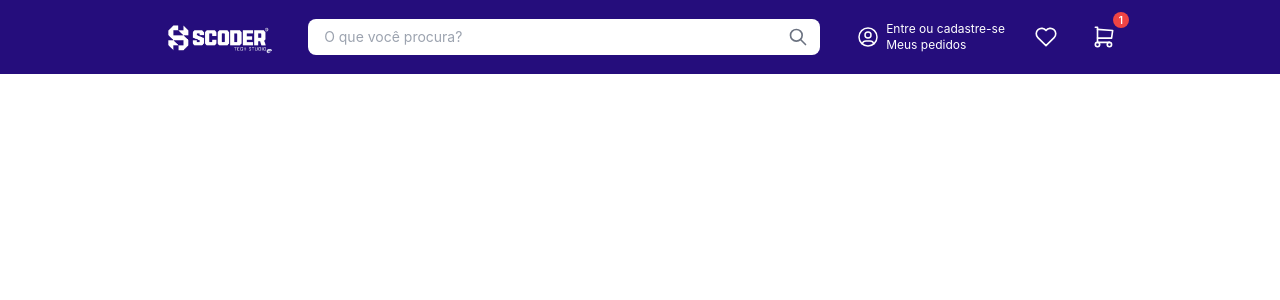
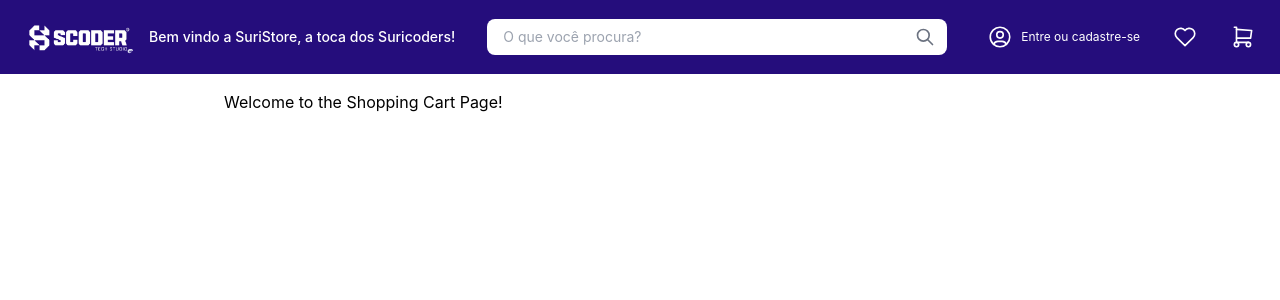
Before and after one commit to FabioHenriqueSCC/SuriStore-Scoder-Challenge, a React (Vite) app in the folder interface/: page /shopping-cart in a window 1280 px wide. Shown: the top 300 px of the page. Built offline with nearby package versions, Linux system fonts and the light colour scheme.

Commit message:
feat: new shopping cart page

```diff
--- a/interface/src/components/Header/Header.tsx
+++ b/interface/src/components/Header/Header.tsx
@@ -4,32 +4,46 @@ import {
   IconHeart,
   IconShoppingCart,
 } from "@tabler/icons-react";
+import { useMemo } from "react";
+import { useNavigate } from "react-router-dom";
+import { useHeaderContext } from "../../contexts/Header/HeaderContext";
+
+import type { Product } from "../../types/products";
 
 import LogoScoder from "../../assets/LogoScoder.png";
 
-/**
- * Header component for the application.
- *
- * This component renders a header section that includes:
- * - A logo on the left.
- * - A search bar in the center for users to search for products or information.
- * - A set of buttons on the right for account management, favorites, and the shopping cart.
- *
- * The search input field has an icon on the right and focuses on user experience with clear call-to-action buttons.
- * The shopping cart button includes a notification badge to show the number of items in the cart.
- *
- * @returns {JSX.Element} The header section of the application, containing navigation and user interaction elements.
- *
- * @example
- * // Example usage:
- * // In your main file, you can render the Header component like this:
- * // <Header />
- */
+type CartItem = Product & { quantity: number };
 const Header = () => {
+  const { shoppingCart } = useHeaderContext();
+
+  const navigate = useNavigate();
+
+  const processedCart = useMemo(() => {
+    if (!shoppingCart) return [];
+
+    const cartWithQuantities = shoppingCart.reduce((acc, product) => {
+      const existingProduct = acc[product.id];
+      if (existingProduct) {
+        existingProduct.quantity += 1;
+      } else {
+        acc[product.id] = { ...product, quantity: 1 };
+      }
+      return acc;
+    }, {} as Record<number, CartItem>);
+
+    return Object.values(cartWithQuantities);
+  }, [shoppingCart]);
+
+  const totalItems = shoppingCart ? shoppingCart.length : 0;
+
   return (
     <header className="bg-[#250D7C] p-4 flex items-center justify-center space-x-4 sm:space-x-6 md:space-x-8">
-      <img src={LogoScoder} alt="Logo Scoder" className="h-8 md:h-10 shrink-0" />
-
+      <div className="flex items-center space-x-3 shrink-0">
+        <img src={LogoScoder} alt="Logo Scoder" className="h-8 md:h-10" />
+        <span className="text-white font-medium text-sm hidden md:block">
+          Bem vindo a SuriStore, a toca dos Suricoders!
+        </span>
+      </div>
       <div className="w-full max-w-[240px] sm:max-w-xs md:max-w-sm lg:max-w-md xl:max-w-lg">
         <div className="relative flex items-center">
           <input
@@ -46,31 +60,64 @@ const Header = () => {
       <div className="flex items-center space-x-3 sm:space-x-4 shrink-0">
         <button
           aria-label="Minha conta"
-          className="text-white text-xs items-center hidden sm:flex space-x-1.5 p-1 hover:bg-[#392190]/75 rounded-md transition-colors"
+          className="text-white text-xs items-center hidden sm:flex space-x-2 p-2 hover:bg-[#392190]/75 rounded-md transition-colors"
         >
-          <IconUserCircle size={24} stroke={1.5} />
+          <IconUserCircle size={26} stroke={1.5} />
           <div className="text-left">
             <div>Entre ou cadastre-se</div>
-            <div>Meus pedidos</div>
           </div>
         </button>
-
         <button
           aria-label="Favoritos"
           className="text-white p-2 flex items-center hover:bg-[#392190]/75 rounded-md transition-colors"
         >
           <IconHeart size={26} stroke={1.5} />
         </button>
-
+        <div className="relative group pb-4 -mb-4">
           <button
             aria-label="Carrinho"
+            onClick={() => navigate("/shopping-cart")}
             className="text-white relative p-2 flex items-center hover:bg-[#392190]/75 rounded-md transition-colors"
           >
             <IconShoppingCart size={26} stroke={1.5} />
+            {totalItems > 0 && (
               <span className="absolute -top-1 -right-1 bg-red-500 text-white text-[10px] font-semibold rounded-full h-4 w-4 min-w-[16px] flex items-center justify-center p-0.5">
-            1
+                {totalItems}
               </span>
+            )}
           </button>
+
+          <div className="absolute top-full right-0 mt-2 w-72 bg-white rounded-lg shadow-xl p-4 z-50 hidden group-hover:block transition-opacity duration-300">
+            {processedCart.length === 0 ? (
+              <div className="text-center text-gray-600">
+                <p className="font-semibold">Sua toca está vazia!</p>
+                <p className="text-sm mt-1">
+                  Que tal explorar a loja e encontrar algo incrível para levar?
+                </p>
+              </div>
+            ) : (
+              <div>
+                <h3 className="font-bold text-gray-800 border-b border-gray-200 pb-2 mb-3">
+                  Resumo do Carrinho
+                </h3>
+                <div className="space-y-2 max-h-48 overflow-y-auto pr-2">
+                  {processedCart.map((item) => (
+                    <div
+                      key={item.id}
+                      className="flex justify-between items-center text-sm text-gray-700"
+                    >
+                      <p className="truncate pr-2">{item.title}</p>
+                      <p className="font-semibold shrink-0">x{item.quantity}</p>
+                    </div>
+                  ))}
+                </div>
+                <p className="text-xs text-center text-gray-500 mt-4 italic">
+                  Clique no ícone para entrar na toca e se tornar um Suricoder!
+                </p>
+              </div>
+            )}
+          </div>
+        </div>
       </div>
     </header>
   );
--- a/interface/src/components/ProductCard/ProductCard.tsx
+++ b/interface/src/components/ProductCard/ProductCard.tsx
@@ -12,32 +12,15 @@ import { IconHeart, IconShoppingCart } from "@tabler/icons-react";
 
 import type { ProductCardProps } from "../../types/products";
 
+import { useHeaderContext } from "../../contexts/Header/HeaderContext";
+
+import { priceFormatter } from "../../utils/formatter";
+
 import "@mantine/core/styles/UnstyledButton.css";
 import "@mantine/core/styles/Button.css";
-import { priceFormatter } from "../../utils/formatter";
+export const ProductCard = ({ product }: ProductCardProps) => {
+  const { shoppingCart, setShoppingCart } = useHeaderContext();
 
-/**
- * ProductCard component for displaying individual product details.
- *
- * This component is used to render a product card, which includes:
- * - An image of the product.
- * - The product's title, category, and price.
- * - A rating section showing user ratings and the number of reviews.
- * - A button for adding the product to the shopping cart.
- * - A heart icon button for adding the product to favorites.
- *
- * The component is styled using Mantine's `Card`, `Button`, and other UI components, with custom styling for hover effects and responsiveness.
- *
- * @param {ProductCardProps} props - The properties passed to the component.
- * @param {ProductCardProps['product']} props.product - The product data to be displayed in the card.
- *
- * @returns {JSX.Element} The rendered product card component.
- *
- * @example
- * // Example usage:
- * // <ProductCard product={productData} />
- */
-export const ProductCard = ({ product }: ProductCardProps) => {
   return (
     <Card
       shadow="sm"
@@ -103,6 +86,7 @@ export const ProductCard = ({ product }: ProductCardProps) => {
         fullWidth
         mt="md"
         radius="md"
+        onClick={() => setShoppingCart([...shoppingCart, product])}
         leftSection={<IconShoppingCart size={18} />}
       >
         Adicionar ao carrinho
--- a/interface/src/main.tsx
+++ b/interface/src/main.tsx
@@ -2,6 +2,7 @@ import { StrictMode } from "react";
 import { createRoot } from "react-dom/client";
 import { MantineProvider } from "@mantine/core";
 import { ToastContainer } from "react-toastify";
+import { BrowserRouter } from "react-router-dom";
 
 import App from "./App.tsx";
 
@@ -13,9 +14,11 @@ import "./index.css";
 
 createRoot(document.getElementById("root")!).render(
   <StrictMode>
-    <MantineProvider>
-      <App />
-      <ToastContainer />
-    </MantineProvider>
+    <BrowserRouter>
+      <MantineProvider>
+        <App />
+        <ToastContainer />
+      </MantineProvider>
+    </BrowserRouter>
   </StrictMode>
 );
--- /dev/null
+++ b/interface/src/pages/ShoppingCart/index.tsx
@@ -0,0 +1,9 @@
+export default function ShoppingCart() {
+  return (
+    <div className="p-4">
+      <div className="w-full md:w-4/5 lg:w-2/3 mx-auto">
+        Welcome to the Shopping Cart Page!
+      </div>
+    </div>
+  );
+}
--- a/interface/src/router/Router.tsx
+++ b/interface/src/router/Router.tsx
@@ -1,28 +1,13 @@
-import { BrowserRouter as Router, Routes, Route } from "react-router-dom";
+import { Routes, Route } from "react-router-dom";
 import Home from "../pages/Home";
+import ShoppingCart from "../pages/ShoppingCart";
 
-/**
- * Application routing component.
- *
- * This component sets up the main routes for the application using React Router.
- * Currently, it defines the root route (`/`) that renders the `Home` component.
- *
- * Additional routes can be easily added within the `<Routes>` component.
- *
- * @returns {JSX.Element} The routing component, encapsulating the `Router` and defined routes.
- *
- * @example
- * // Example usage:
- * // In your main file, add AppRouter to render the routes:
- * // <AppRouter />
- */
 const AppRouter = () => {
   return (
-    <Router>
-      <Routes>
-        <Route path="/" element={<Home />} />
-      </Routes>
-    </Router>
+    <Routes>
+      <Route path="/" element={<Home />} />
+      <Route path="/shopping-cart" element={<ShoppingCart />} />
+    </Routes>
   );
 };
 
```
Lines whose indentation alone changed are shown as unchanged.
